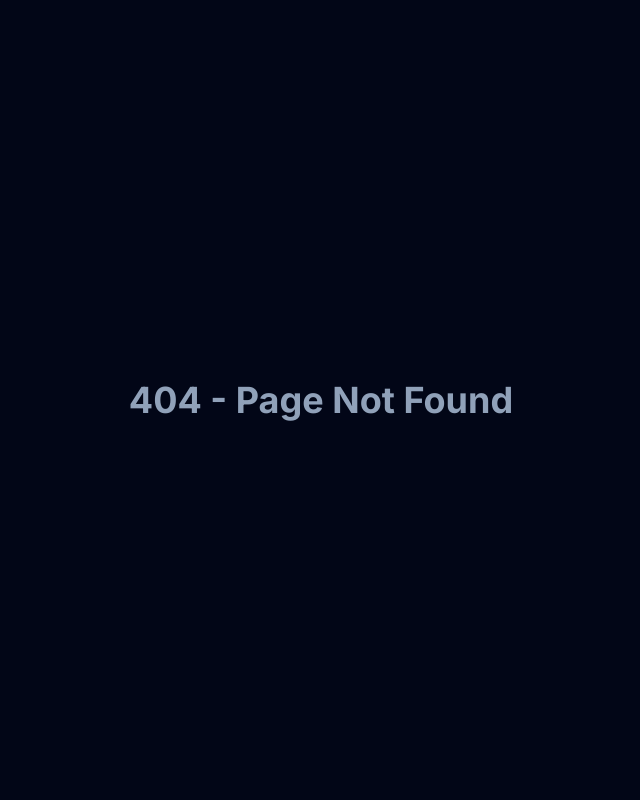
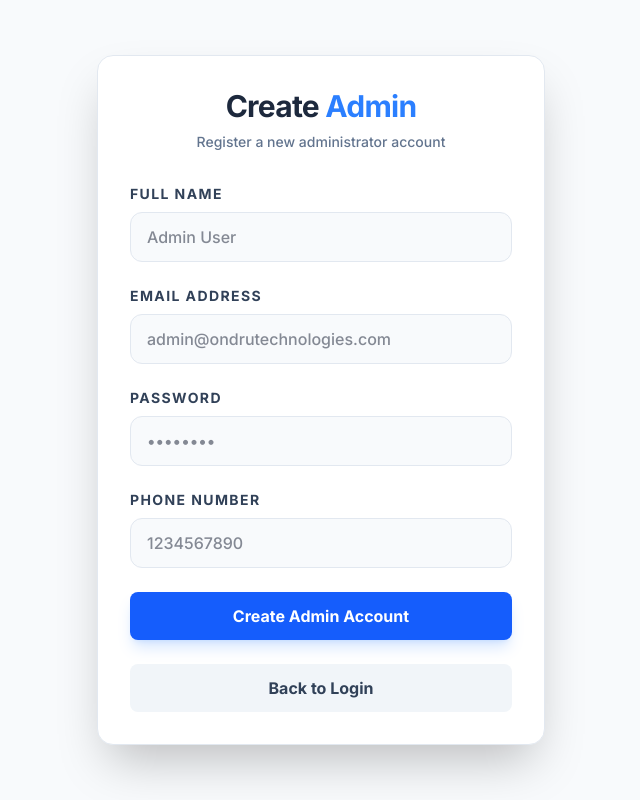
Before and after one commit to vky-vicky/Admin-tnpsc, a React (Vite) app: page /register-admin in a window 1280 px wide. Before the commit this address had no page. Shown: the whole page, without its empty margins (319-959 px from the left). Built offline with nearby package versions, Linux system fonts and the light colour scheme.

Commit message:
Add RegisterAdmin page and update routes

```diff
--- a/src/components/Sidebar.jsx
+++ b/src/components/Sidebar.jsx
@@ -107,7 +107,11 @@ const Sidebar = ({ isOpen, onClose }) => {
         {/* User Card / Logout */}
         <div className="p-4 border-t border-slate-100 dark:border-slate-800 bg-slate-50/50 dark:bg-slate-900/50 transition-colors">
           <button
-             onClick={() => navigate('/')}
+             onClick={() => {
+               localStorage.removeItem('admin_token');
+               localStorage.removeItem('admin_user');
+               navigate('/');
+             }}
              className="flex items-center gap-3 w-full px-4 py-3 rounded-xl bg-white dark:bg-slate-800 border border-slate-200 dark:border-slate-700 hover:border-red-400 hover:text-red-600 dark:hover:text-red-400 transition-all text-sm group shadow-sm hover:shadow-md"
           >
              <svg className="w-5 h-5 text-slate-400 group-hover:text-red-500 transition-colors" fill="none" stroke="currentColor" viewBox="0 0 24 24"><path strokeLinecap="round" strokeLinejoin="round" strokeWidth="2" d="M17 16l4-4m0 0l-4-4m4 4H7m6 4v1a3 3 0 01-3 3H6a3 3 0 01-3-3V7a3 3 0 013-3h4a3 3 0 013 3v1"/></svg>
--- a/src/pages/Login.jsx
+++ b/src/pages/Login.jsx
@@ -97,6 +97,15 @@ const Login = () => {
             {loading ? 'Authenticating...' : 'Sign In'}
           </button>
         </form>
+
+        <div className="mt-6 text-center">
+          <button
+            onClick={() => navigate('/register-admin')}
+            className="text-sm text-slate-500 dark:text-slate-400 hover:text-blue-500 dark:hover:text-blue-400 font-medium transition-colors"
+          >
+            Need to create an admin account? <span className="font-bold">Register here</span>
+          </button>
+        </div>
       </div>
     </div>
   );
--- /dev/null
+++ b/src/pages/RegisterAdmin.jsx
@@ -0,0 +1,183 @@
+import React, { useState } from 'react';
+import { adminService } from '../api/adminService';
+import { useNavigate } from 'react-router-dom';
+import { useToast } from '../context/ToastContext';
+
+const RegisterAdmin = () => {
+  const { toast } = useToast();
+  const navigate = useNavigate();
+  const [loading, setLoading] = useState(false);
+  const [formData, setFormData] = useState({
+    name: '',
+    email: '',
+    password: '',
+    phone_number: '',
+    role: 'admin',
+    exam_type: 'TNPSC',
+    subscription_status: 'active'
+  });
+
+  const handleChange = (e) => {
+    setFormData({
+      ...formData,
+      [e.target.name]: e.target.value
+    });
+  };
+
+  const handleSubmit = async (e) => {
+    e.preventDefault();
+    setLoading(true);
+
+    try {
+      // Step 1: Register the admin user
+      const registerResponse = await fetch(`${import.meta.env.VITE_API_BASE_URL}/auth/register`, {
+        method: 'POST',
+        headers: {
+          'Content-Type': 'application/json',
+        },
+        body: JSON.stringify(formData)
+      });
+
+      const registerData = await registerResponse.json();
+
+      if (!registerResponse.ok) {
+        toast.error('Registration Failed', registerData.detail || 'Unable to create admin user');
+        setLoading(false);
+        return;
+      }
+
+      // Step 2: Automatically log in the user
+      const loginResponse = await fetch(`${import.meta.env.VITE_API_BASE_URL}/auth/login`, {
+        method: 'POST',
+        headers: {
+          'Content-Type': 'application/json',
+        },
+        body: JSON.stringify({
+          email: formData.email,
+          password: formData.password
+        })
+      });
+
+      const loginData = await loginResponse.json();
+
+      if (loginResponse.ok) {
+        const token = loginData.access_token || loginData.token || loginData.data?.token;
+        const userData = loginData.user || loginData.data?.user || { email: formData.email, name: formData.name, role: 'admin' };
+
+        // Store credentials
+        localStorage.setItem('admin_token', token);
+        localStorage.setItem('admin_user', JSON.stringify(userData));
+
+        toast.success('Admin Created Successfully', 'Welcome to the dashboard!');
+
+        // Redirect to dashboard
+        setTimeout(() => {
+          navigate('/dashboard');
+        }, 1000);
+      } else {
+        toast.error('Auto-login Failed', 'Admin created but please login manually');
+        setTimeout(() => {
+          navigate('/');
+        }, 2000);
+      }
+    } catch (err) {
+      toast.error('Registration Failed', err.message || 'Network error occurred');
+    } finally {
+      setLoading(false);
+    }
+  };
+
+  return (
+    <div className="min-h-screen bg-slate-50 dark:bg-slate-900 flex items-center justify-center p-4 transition-colors duration-300">
+      <div className="bg-white dark:bg-slate-800 p-8 rounded-2xl shadow-2xl w-full max-w-md border border-slate-200 dark:border-slate-700 animate-scale-up">
+        <h1 className="text-3xl font-black text-slate-800 dark:text-white mb-2 text-center tracking-tight">
+          Create <span className="text-blue-500">Admin</span>
+        </h1>
+        <p className="text-slate-500 dark:text-slate-400 text-center mb-8 text-sm font-medium">
+          Register a new administrator account
+        </p>
+
+        <form onSubmit={handleSubmit} className="space-y-6">
+          <div>
+            <label className="block text-slate-700 dark:text-slate-300 text-sm font-black uppercase tracking-widest mb-2">
+              Full Name
+            </label>
+            <input
+              type="text"
+              name="name"
+              required
+              className="w-full bg-slate-50 dark:bg-slate-900 border border-slate-200 dark:border-slate-700 rounded-xl px-4 py-3 text-slate-900 dark:text-white focus:outline-none focus:ring-2 focus:ring-blue-500 transition-all font-medium"
+              placeholder="Admin User"
+              value={formData.name}
+              onChange={handleChange}
+            />
+          </div>
+
+          <div>
+            <label className="block text-slate-700 dark:text-slate-300 text-sm font-black uppercase tracking-widest mb-2">
+              Email Address
+            </label>
+            <input
+              type="email"
+              name="email"
+              required
+              className="w-full bg-slate-50 dark:bg-slate-900 border border-slate-200 dark:border-slate-700 rounded-xl px-4 py-3 text-slate-900 dark:text-white focus:outline-none focus:ring-2 focus:ring-blue-500 transition-all font-medium"
+              placeholder="admin@ondrutechnologies.com"
+              value={formData.email}
+              onChange={handleChange}
+            />
+          </div>
+
+          <div>
+            <label className="block text-slate-700 dark:text-slate-300 text-sm font-black uppercase tracking-widest mb-2">
+              Password
+            </label>
+            <input
+              type="password"
+              name="password"
+              required
+              minLength="6"
+              className="w-full bg-slate-50 dark:bg-slate-900 border border-slate-200 dark:border-slate-700 rounded-xl px-4 py-3 text-slate-900 dark:text-white focus:outline-none focus:ring-2 focus:ring-blue-500 transition-all font-medium"
+              placeholder="••••••••"
+              value={formData.password}
+              onChange={handleChange}
+            />
+          </div>
+
+          <div>
+            <label className="block text-slate-700 dark:text-slate-300 text-sm font-black uppercase tracking-widest mb-2">
+              Phone Number
+            </label>
+            <input
+              type="tel"
+              name="phone_number"
+              required
+              className="w-full bg-slate-50 dark:bg-slate-900 border border-slate-200 dark:border-slate-700 rounded-xl px-4 py-3 text-slate-900 dark:text-white focus:outline-none focus:ring-2 focus:ring-blue-500 transition-all font-medium"
+              placeholder="1234567890"
+              value={formData.phone_number}
+              onChange={handleChange}
+            />
+          </div>
+
+          <button
+            type="submit"
+            disabled={loading}
+            className="w-full bg-blue-600 hover:bg-blue-500 disabled:bg-blue-800 text-white font-bold py-3 rounded-lg transition-all shadow-lg shadow-blue-500/20"
+          >
+            {loading ? 'Creating Admin...' : 'Create Admin Account'}
+          </button>
+
+          <button
+            type="button"
+            onClick={() => navigate('/')}
+            className="w-full bg-slate-100 dark:bg-slate-700 hover:bg-slate-200 dark:hover:bg-slate-600 text-slate-700 dark:text-slate-300 font-bold py-3 rounded-lg transition-all"
+          >
+            Back to Login
+          </button>
+        </form>
+      </div>
+    </div>
+  );
+};
+
+export default RegisterAdmin;
--- a/src/routes/AppRoutes.jsx
+++ b/src/routes/AppRoutes.jsx
@@ -2,6 +2,7 @@ import React from 'react';
 import { Routes, Route } from 'react-router-dom';
 import Home from '../pages/Home';
 import Login from '../pages/Login';
+import RegisterAdmin from '../pages/RegisterAdmin';
 import Dashboard from '../pages/Dashboard';
 import UsersList from '../pages/users/UsersList';
 import StudyMaterials from '../pages/content/StudyMaterials';
@@ -17,6 +18,7 @@ const AppRoutes = () => {
   return (
     <Routes>
       <Route path="/" element={<Login />} />
+      <Route path="/register-admin" element={<RegisterAdmin />} />
 
       {/* Protected/Dashboard Routes */}
       <Route path="/dashboard" element={<DashboardLayout />}>
```
